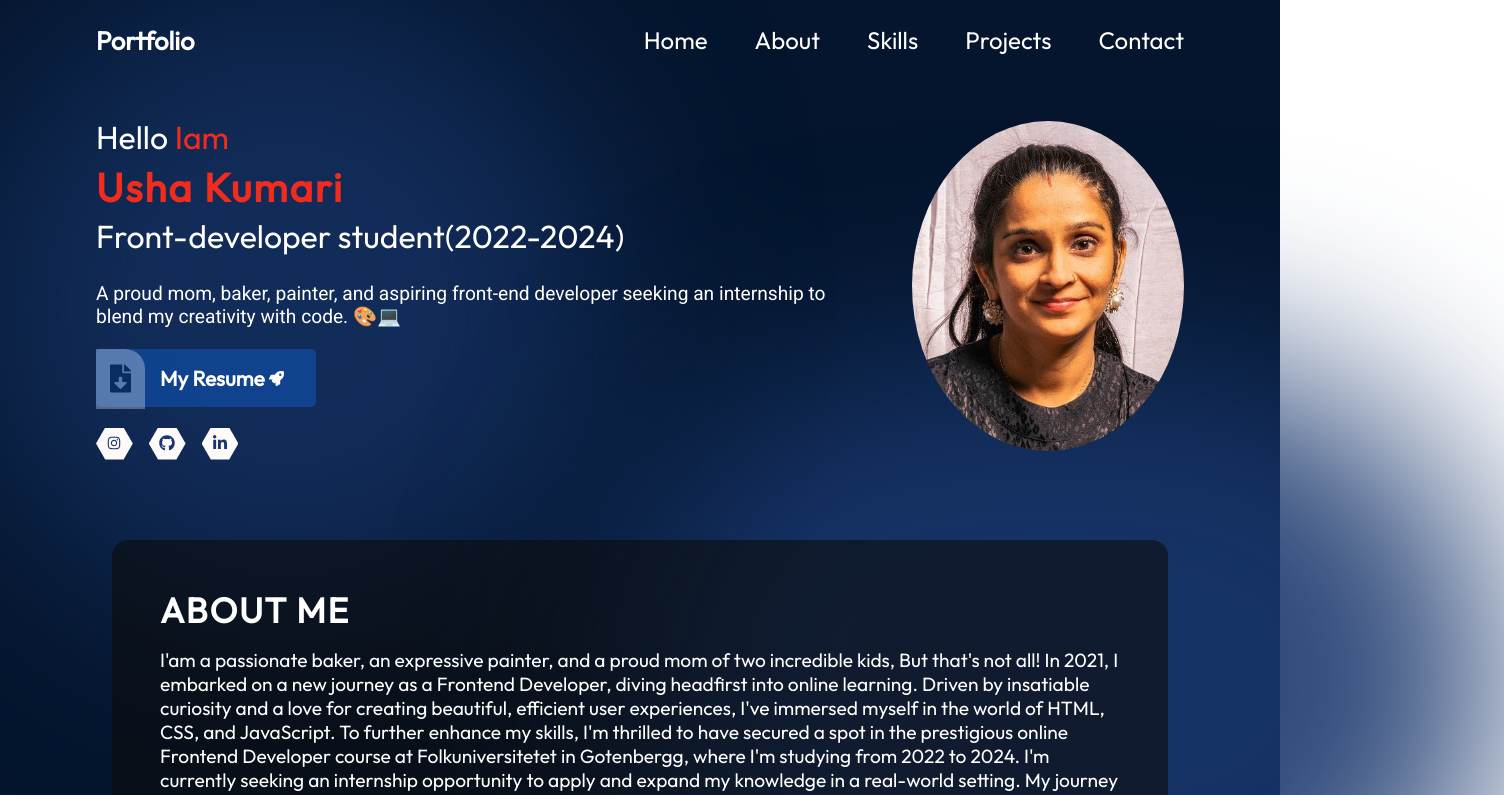
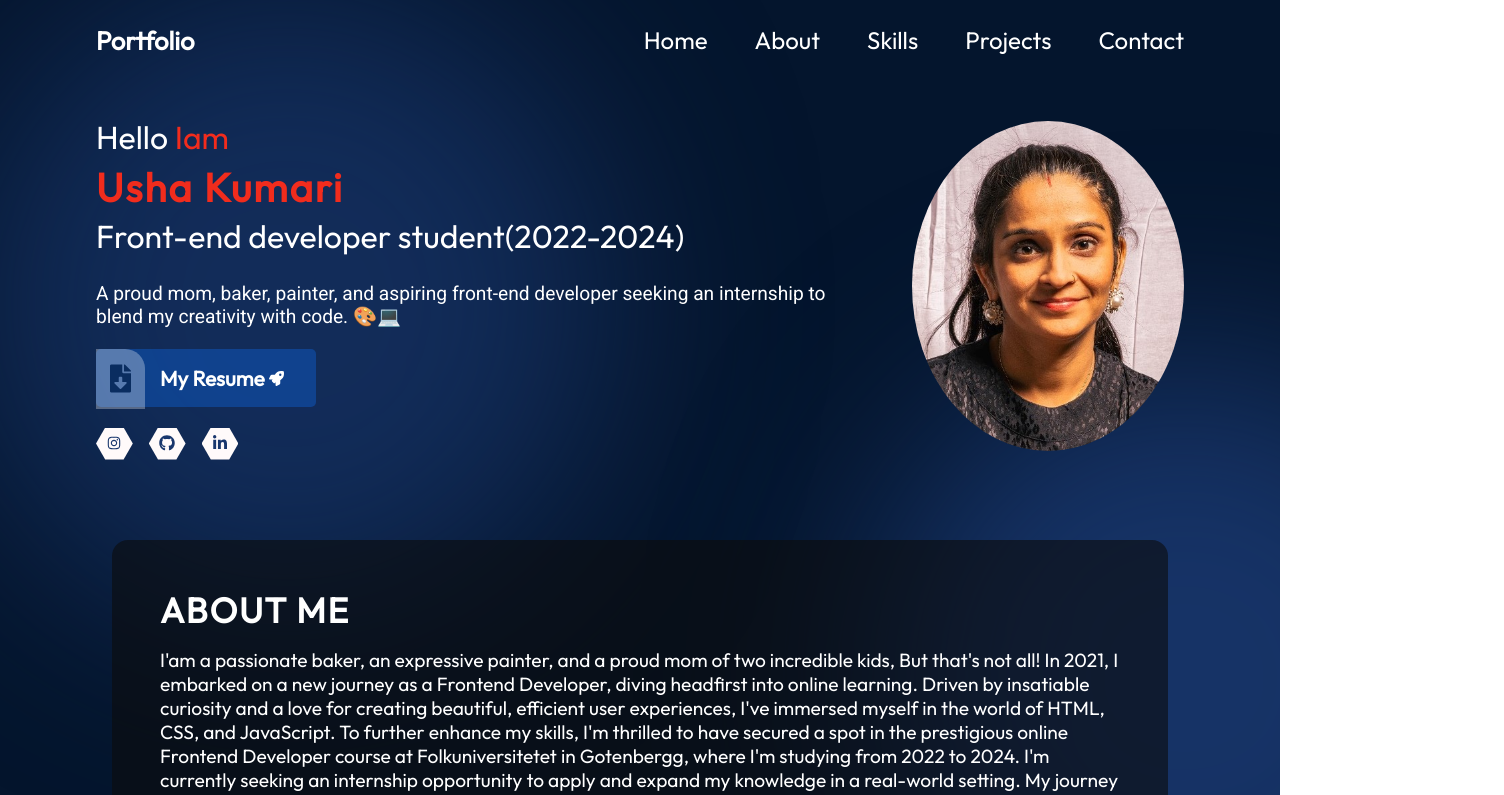
Before and after one commit to UshaKumari89/my-react-portofolio-main, a React (Vite) app: page / in a window 1280 px wide. Shown: the top 795 px of the page, 1504 px wide, since content can reach past the window. Built offline with nearby package versions, Linux system fonts and the light colour scheme; a web font is replaced by a local one.

Commit message:
white space fixed

```diff
--- a/src/components/Hero/hero.jsx
+++ b/src/components/Hero/hero.jsx
@@ -19,7 +19,7 @@ export const Hero = () => {
             Hello <span className={styles.textColor}>Iam</span>
           </h4>
           <h1 className={styles.textColor}>Usha Kumari</h1>
-          <h4>Front-developer student(2022-2024)</h4>
+          <h4>Front-end developer student(2022-2024)</h4>
         </section>
 
         <p className={styles.description}>
--- a/src/components/Hero/hero.module.css
+++ b/src/components/Hero/hero.module.css
@@ -91,7 +91,6 @@ h4 {
   width: 50vw;
   height: 50vw;
   min-width: 350px;
-  min-width: 350px;
   top: -128px;
   left: -10vw;
   border-radius: 764px;
@@ -102,11 +101,10 @@ h4 {
   /*hero section circle*/
 .bottomBlur {
   position: absolute;
-  width: 70vw;
+  width: 50vw;
   height: 50vw;
   min-width: 350px;
-  min-width: 250px;
-  top: 246px;
+ top: 246px;
   right: -25vw;
   border-radius: 764px;
   background: rgba(25, 55, 109, 0.9);
@@ -124,6 +122,7 @@ h4 {
     text-align: justify;
 
   }
+
   .description {
 
     padding-right:0 ;
--- a/src/index.css
+++ b/src/index.css
@@ -12,8 +12,9 @@
   /* html {
     scroll-behavior: smooth;
   } */
-  body{
-    max-width:100vw;
+  body, html{
+    width:100%;
     height: 100vh;
     overflow-x: hidden;
+
   }
```
